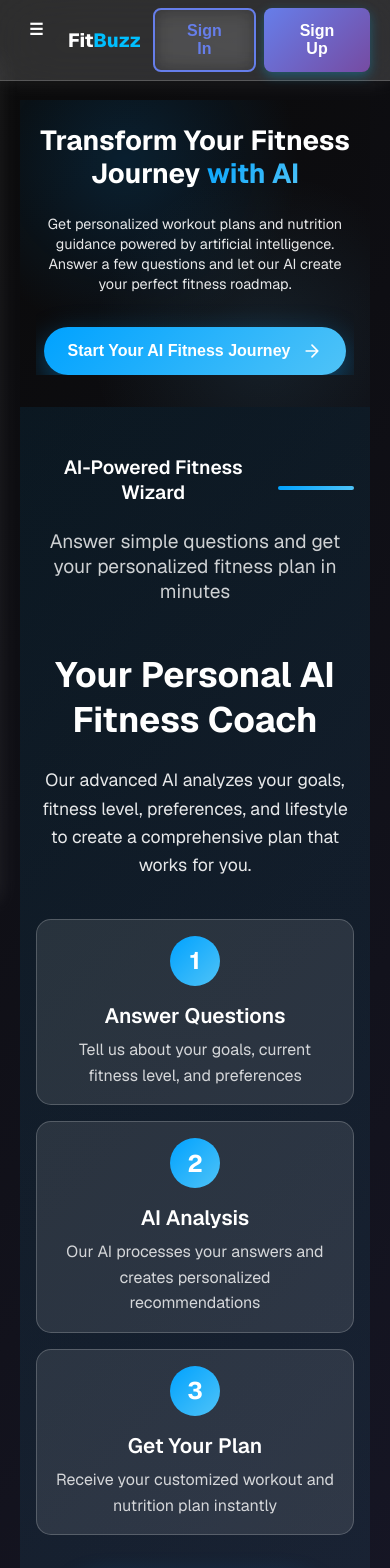
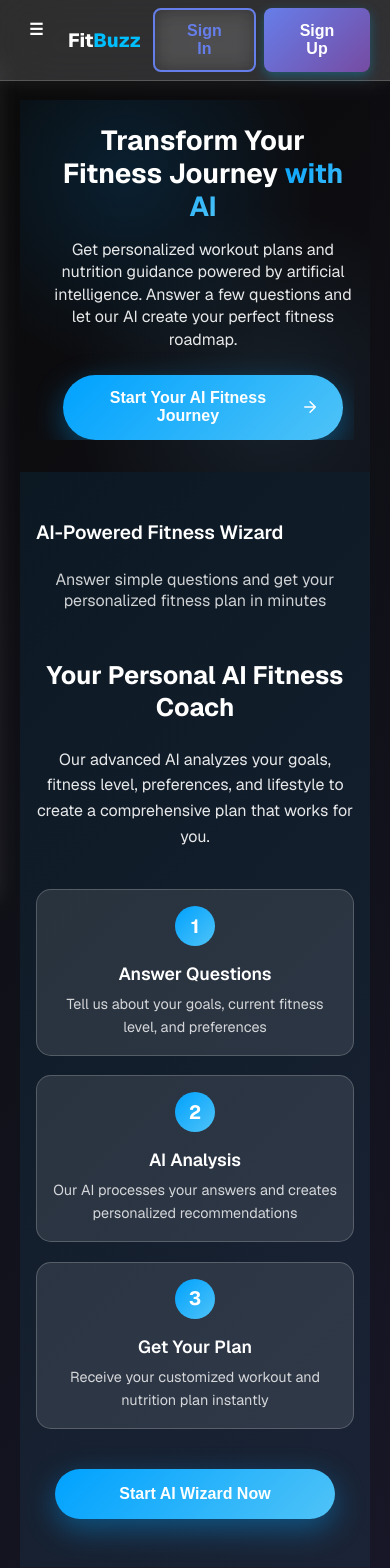
Before and after one commit to tusharrajput001/FitBuzz, a React (Vite) app: page / in a window 390 px wide. Shown: the top 1568 px of the page. Built offline with nearby package versions, Linux system fonts and the light colour scheme; no server answers.

Commit message:
Update Homepage

```diff
--- a/src/Home/HomePage.css
+++ b/src/Home/HomePage.css
@@ -856,45 +856,153 @@ html, body {
     }
 
     .hero-title {
-        font-size: 3rem;
+        font-size: clamp(2.5rem, 4vw + 1rem, 3.2rem);
     }
 
     .hero-stats {
         justify-content: center;
     }
 
-    .features-grid { grid-template-columns: repeat(auto-fit, minmax(260px, 1fr)); }
+    .features-grid {
+        grid-template-columns: repeat(auto-fit, minmax(280px, 1fr));
+        gap: 2rem;
+    }
 
-    .ai-features-grid { grid-template-columns: 1fr; }
+    .ai-features-grid {
+        grid-template-columns: 1fr;
+        gap: 2.5rem;
+    }
+}
+
+/* Tablet specific adjustments */
+@media (max-width: 900px) and (min-width: 769px) {
+    .hero-content {
+        gap: 2.5rem;
+    }
+
+    .hero-title {
+        font-size: clamp(2.2rem, 3.5vw + 0.8rem, 2.8rem);
+    }
+
+    .hero-stats {
+        gap: 2rem;
+        justify-content: center;
+    }
+
+    .phone-mockup {
+        width: clamp(240px, 50vw, 300px);
+    }
+
+    .wizard-mockup {
+        width: clamp(260px, 55vw, 340px);
+    }
+
+    .wizard-showcase {
+        gap: 2.5rem;
+    }
+
+    .features-grid {
+        grid-template-columns: repeat(auto-fit, minmax(250px, 1fr));
+        gap: 1.5rem;
+    }
 }
 
 @media (max-width: 768px) {
     .floating-shapes { display: none; }
-    .hero-title { font-size: clamp(1.8rem, 5vw + 0.6rem, 2.5rem); }
+
+    .hero-text{
+        margin-left: 1rem;
+    }
+    .section-title::after{
+        display: none;
+        font-size: 2.2rem;
+    }
+    .hero-section {
+        min-height: 80vh;
+        padding: 1.5rem 0;
+    }
+
+    .phone-mockup{
+        width: clamp(270px, 85vw, 676px)!important;
+        aspect-ratio: 6 / 6;
+    }
+
+    .hero-content {
+        grid-template-columns: 1fr;
+        gap: 2rem;
+        text-align: center;
+    }
+
+    .hero-title {
+        font-size: clamp(2rem, 4.5vw + 0.8rem, 2.8rem);
+        line-height: 1.2;
+    }
 
     .hero-subtitle {
-        font-size: 1.1rem;
+        font-size: clamp(1rem, 1.5vw + 0.7rem, 1.15rem);
+        line-height: 1.5;
     }
 
     .hero-stats {
-        flex-direction: column;
-        gap: 1.5rem;
+        flex-direction: row;
+        gap: clamp(1rem, 4vw, 2rem);
+        justify-content: center;
+        flex-wrap: wrap;
     }
 
-    .phone-mockup { width: clamp(220px, 60vw, 260px); }
+    .stat {
+        min-width: 80px;
+    }
 
-    .wizard-mockup { width: clamp(240px, 70vw, 300px); }
+    .phone-mockup {
+        width: clamp(220px, 55vw, 280px);
+        margin: 0 auto;
+    }
+
+    .wizard-mockup {
+        width: clamp(240px, 60vw, 320px);
+        margin: 0 auto;
+    }
+
+    .wizard-showcase {
+        grid-template-columns: 1fr;
+        gap: 2.5rem;
+        text-align: center;
+    }
+
+    .wizard-content h3 {
+        font-size: clamp(1.8rem, 3vw + 0.8rem, 2.2rem);
+    }
+
+    .wizard-content p {
+        font-size: clamp(1rem, 1.2vw + 0.8rem, 1.1rem);
+    }
 
     .section-title {
-        font-size: 2rem;
+        font-size: clamp(1.8rem, 3.5vw + 0.8rem, 2.3rem);
     }
 
     .features-grid {
         grid-template-columns: 1fr;
+        gap: 1.5rem;
+    }
+
+    .feature-card {
+        padding: 2rem 1.5rem;
+    }
+
+    .ai-features-grid {
+        grid-template-columns: 1fr;
+        gap: 2rem;
     }
 
     .ai-feature-card {
-        padding: 2rem;
+        padding: 2rem 1.5rem;
+        flex-direction: column;
+    }
+
+    .ai-feature-visual {
+        min-height: 180px;
     }
 
     .dashboard-demo {
@@ -903,109 +1011,284 @@ html, body {
     }
 
     .wizard-steps {
-        gap: 1rem;
+        gap: 1.2rem;
     }
 
     .wizard-step {
-        padding: 1rem;
+        padding: 1.2rem;
+        flex-direction: row;
+        align-items: center;
     }
+
+    .step-number {
+        width: 45px;
+        height: 45px;
+        font-size: 1.3rem;
+    }
+
+    .container {
+        padding-left: max(env(safe-area-inset-left), 1.25rem);
+        padding-right: max(env(safe-area-inset-right), 1.25rem);
+    }
+}
+
+@media (max-width: 480px) {
+    .home-page { overflow-x: hidden; }
 
     .container {
         padding-left: max(env(safe-area-inset-left), 1rem);
         padding-right: max(env(safe-area-inset-right), 1rem);
     }
-}
 
-@media (max-width: 480px) {
-    .home-page { overflow-x: hidden; }
-    .container {
-        padding-left: max(env(safe-area-inset-left), 1rem);
-        padding-right: max(env(safe-area-inset-right), 1rem);
+    .floating-shapes { display: none; }
+
+    .hero-section {
+        min-height: auto;
+        padding: 1.5rem 0 2rem;
     }
-    .floating-shapes { display: none; }
-    .hero-section { min-height: auto; padding: 1.5rem 0 2rem; }
-    .hero-visual { display: none; }
-    .hero-stats { display: none; }
-    .wizard-visual { display: none; }
-    .ai-wizard-section { padding: 3rem 0; }
-    .ai-showcase-section { padding: 3rem 0; }
-    .features-section { padding: 3rem 0; }
-    .cta-section { padding: 3rem 0; }
+
+    .hero-visual {
+        display: none;
+    }
+
+    .hero-stats {
+        display: none;
+    }
+
+    .wizard-visual {
+        display: none;
+    }
+
+    .ai-wizard-section {
+        padding: 3rem 0;
+    }
+
+    .ai-showcase-section {
+        padding: 3rem 0;
+    }
+
+    .features-section {
+        padding: 3rem 0;
+    }
+
+    .cta-section {
+        padding: 3rem 0;
+    }
+
     .hero-title {
         font-size: clamp(1.4rem, 5vw + 0.5rem, 1.8rem);
         line-height: 1.2;
+        margin-bottom: 1rem;
     }
 
     .hero-subtitle {
-        font-size: 0.9rem;
+        font-size: clamp(0.9rem, 2vw + 0.6rem, 1rem);
         line-height: 1.4;
+        margin-bottom: 1.5rem;
     }
 
-    .phone-mockup { width: clamp(200px, 80vw, 220px); }
+    .cta-button {
+        padding: 0.9rem 1.5rem;
+        font-size: 1rem;
+        width: 100%;
+        max-width: 280px;
+    }
 
-    .wizard-mockup { width: clamp(220px, 85vw, 250px); }
+    .phone-mockup {
+        width: clamp(200px, 80vw, 220px);
+        margin: 0 auto;
+    }
+
+    .wizard-mockup {
+        width: clamp(220px, 85vw, 250px);
+        margin: 0 auto;
+    }
+
+    .wizard-content h3 {
+        font-size: clamp(1.5rem, 4vw + 0.6rem, 1.8rem);
+    }
+
+    .wizard-content p {
+        font-size: clamp(0.95rem, 2vw + 0.7rem, 1rem);
+    }
+
+    .wizard-cta-button {
+        padding: 1rem 2rem;
+        font-size: 1rem;
+        width: 100%;
+        max-width: 280px;
+    }
+
+    .section-title {
+        font-size: clamp(1.6rem, 4vw + 0.8rem, 2rem);
+        margin-bottom: 2rem;
+    }
+
+    .section-subtitle {
+        font-size: 1rem;
+        margin-bottom: 2rem;
+    }
 
     .cta-content h2 {
-        font-size: 2rem;
+        font-size: clamp(1.6rem, 4vw + 0.8rem, 2rem);
+        margin-bottom: 1rem;
     }
 
     .cta-content p {
+        font-size: clamp(0.95rem, 2vw + 0.7rem, 1rem);
+        margin-bottom: 1.5rem;
+    }
+
+    .cta-button-secondary {
+        padding: 1rem 1.5rem;
         font-size: 1rem;
+        width: 100%;
+        max-width: 280px;
+    }
+
+    .feature-card {
+        padding: 1.5rem 1rem;
+    }
+
+    .feature-card h3 {
+        font-size: 1.4rem;
+    }
+
+    .feature-card p {
+        font-size: 0.95rem;
     }
 
     .ai-feature-card {
-        padding: 1.5rem;
+        padding: 1.5rem 1rem;
+        gap: 1.5rem;
+    }
+
+    .ai-feature-visual {
+        min-height: 150px;
+    }
+
+    .ai-feature-content h3 {
+        font-size: 1.5rem;
+    }
+
+    .ai-feature-content p {
+        font-size: 0.95rem;
     }
 
     .wizard-step {
         flex-direction: column;
         text-align: center;
         gap: 1rem;
+        padding: 1rem;
+    }
+
+    .step-number {
+        width: 40px;
+        height: 40px;
+        font-size: 1.2rem;
+    }
+
+    .step-content h4 {
+        font-size: 1.1rem;
+    }
+
+    .step-content p {
+        font-size: 0.9rem;
     }
 }
 
+/* Small mobile devices */
 @media (max-width: 360px) {
     .container {
         padding-left: max(env(safe-area-inset-left), 0.75rem);
         padding-right: max(env(safe-area-inset-right), 0.75rem);
     }
+
     .hero-title {
         font-size: clamp(1.2rem, 4vw + 0.3rem, 1.5rem);
         line-height: 1.1;
+        margin-bottom: 0.8rem;
     }
+
     .hero-subtitle {
-        font-size: 0.85rem;
+        font-size: clamp(0.8rem, 2vw + 0.5rem, 0.85rem);
         line-height: 1.3;
+        margin-bottom: 1.2rem;
     }
+
     .cta-button, .wizard-cta-button, .cta-button-secondary {
         padding: 0.8rem 1.2rem;
         font-size: 0.9rem;
+        max-width: 260px;
     }
+
     .section-title {
         font-size: clamp(1.3rem, 4vw + 0.5rem, 1.6rem);
+        margin-bottom: 1.5rem;
     }
+
+    .section-subtitle {
+        font-size: 0.9rem;
+        margin-bottom: 1.5rem;
+    }
+
     .wizard-content h3 {
-        font-size: 1.5rem;
+        font-size: clamp(1.3rem, 3vw + 0.6rem, 1.5rem);
     }
+
     .wizard-content p {
-        font-size: 0.9rem;
+        font-size: clamp(0.85rem, 2vw + 0.5rem, 0.9rem);
     }
+
+    .feature-card {
+        padding: 1.2rem 0.8rem;
+    }
+
     .feature-card h3 {
-        font-size: 1.3rem;
+        font-size: clamp(1.2rem, 3vw + 0.6rem, 1.3rem);
     }
+
     .feature-card p {
-        font-size: 0.9rem;
+        font-size: clamp(0.85rem, 2vw + 0.5rem, 0.9rem);
     }
+
+    .ai-feature-card {
+        padding: 1.2rem 0.8rem;
+    }
+
     .ai-feature-content h3 {
-        font-size: 1.4rem;
+        font-size: clamp(1.3rem, 3vw + 0.6rem, 1.4rem);
     }
+
     .ai-feature-content p {
-        font-size: 0.9rem;
+        font-size: clamp(0.85rem, 2vw + 0.5rem, 0.9rem);
     }
+
     .cta-content h2 {
         font-size: clamp(1.3rem, 4vw + 0.5rem, 1.6rem);
+        margin-bottom: 0.8rem;
     }
+
     .cta-content p {
-        font-size: 0.9rem;
+        font-size: clamp(0.85rem, 2vw + 0.5rem, 0.9rem);
+        margin-bottom: 1.2rem;
+    }
+
+    .wizard-step {
+        padding: 0.8rem;
+    }
+
+    .step-number {
+        width: 35px;
+        height: 35px;
+        font-size: 1.1rem;
+    }
+
+    .step-content h4 {
+        font-size: 1rem;
+    }
+
+    .step-content p {
+        font-size: 0.85rem;
     }
 }
```
Also changed, not shown: src/Home/HomePage.jsx (+48 -18 lines).
